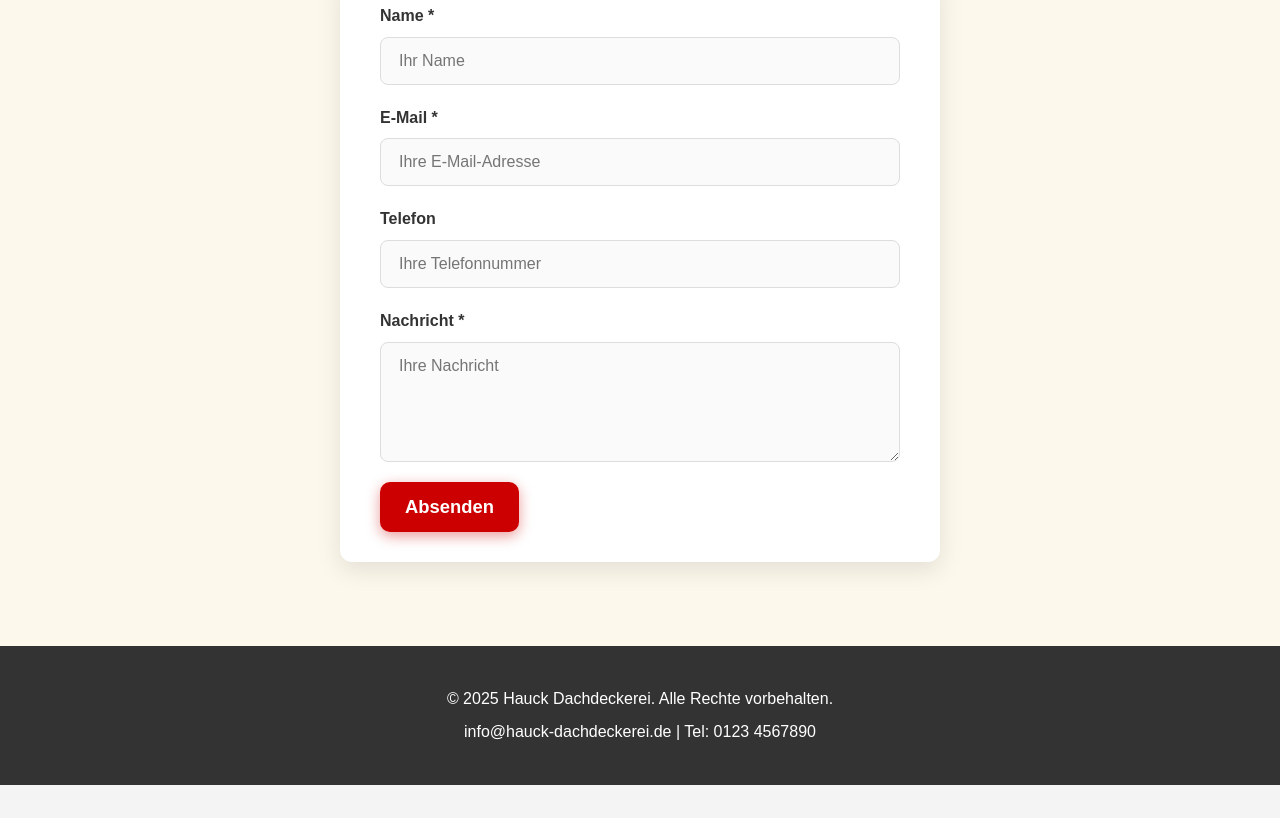
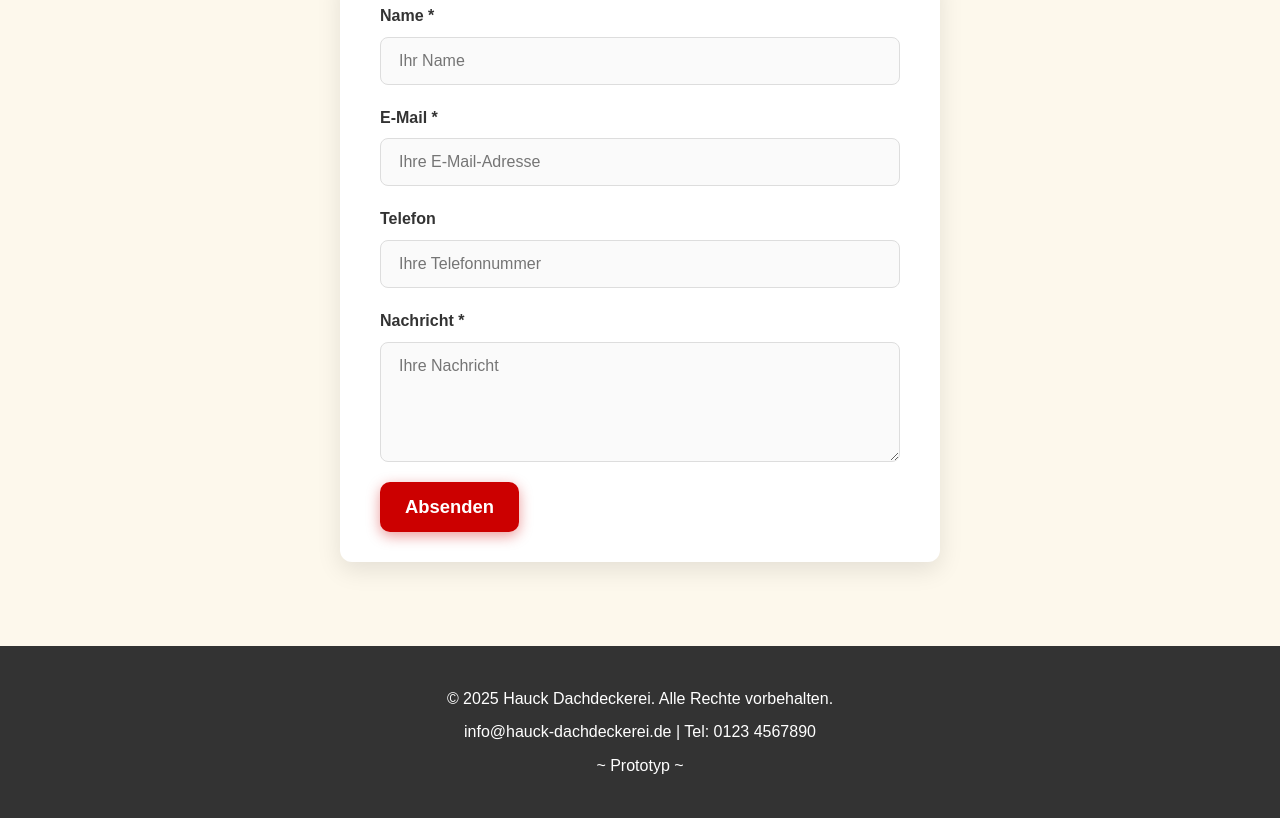
Before and after one commit to NoMisoToday/NoMisoToday.github.io, a plain HTML site: page index.html in a window 1280 px wide. Shown: the part 2592-3410 px from the top of the page. Before the commit the page ends 3377 px from the top, so only its background shows below. Drawn offline with Linux system fonts and the light colour scheme.

Commit message:
Update index.html

```diff
--- a/index.html
+++ b/index.html
@@ -723,6 +723,7 @@
   <footer>
     <p>&copy; 2025 Hauck Dachdeckerei. Alle Rechte vorbehalten.</p>
     <p><a href="mailto:info@hauck-dachdeckerei.de">info@hauck-dachdeckerei.de</a> | Tel: 0123 4567890</p>
+    <p>~ Prototyp ~</p>
   </footer>
 
   <div class="lightbox-overlay" id="lightboxOverlay">
```
